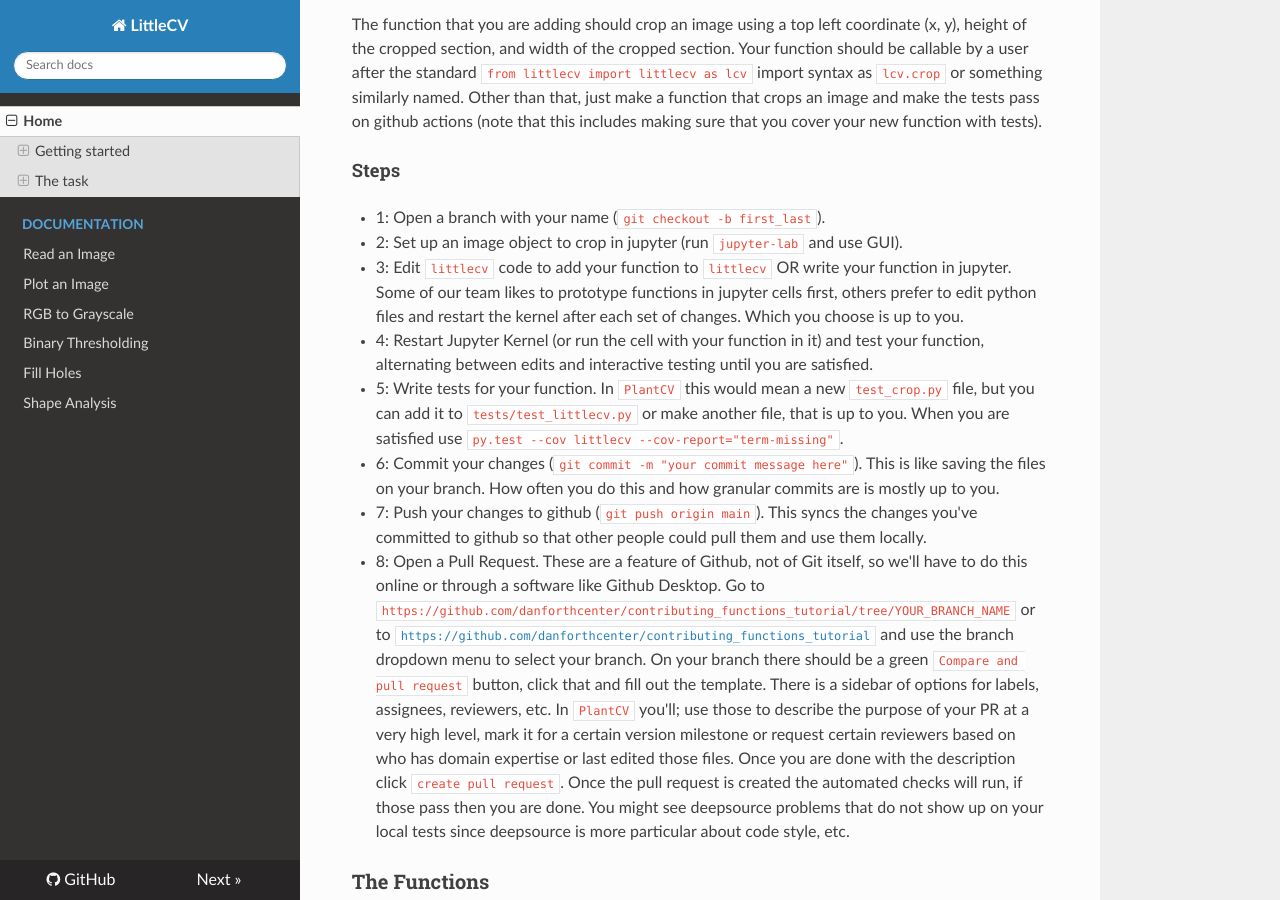
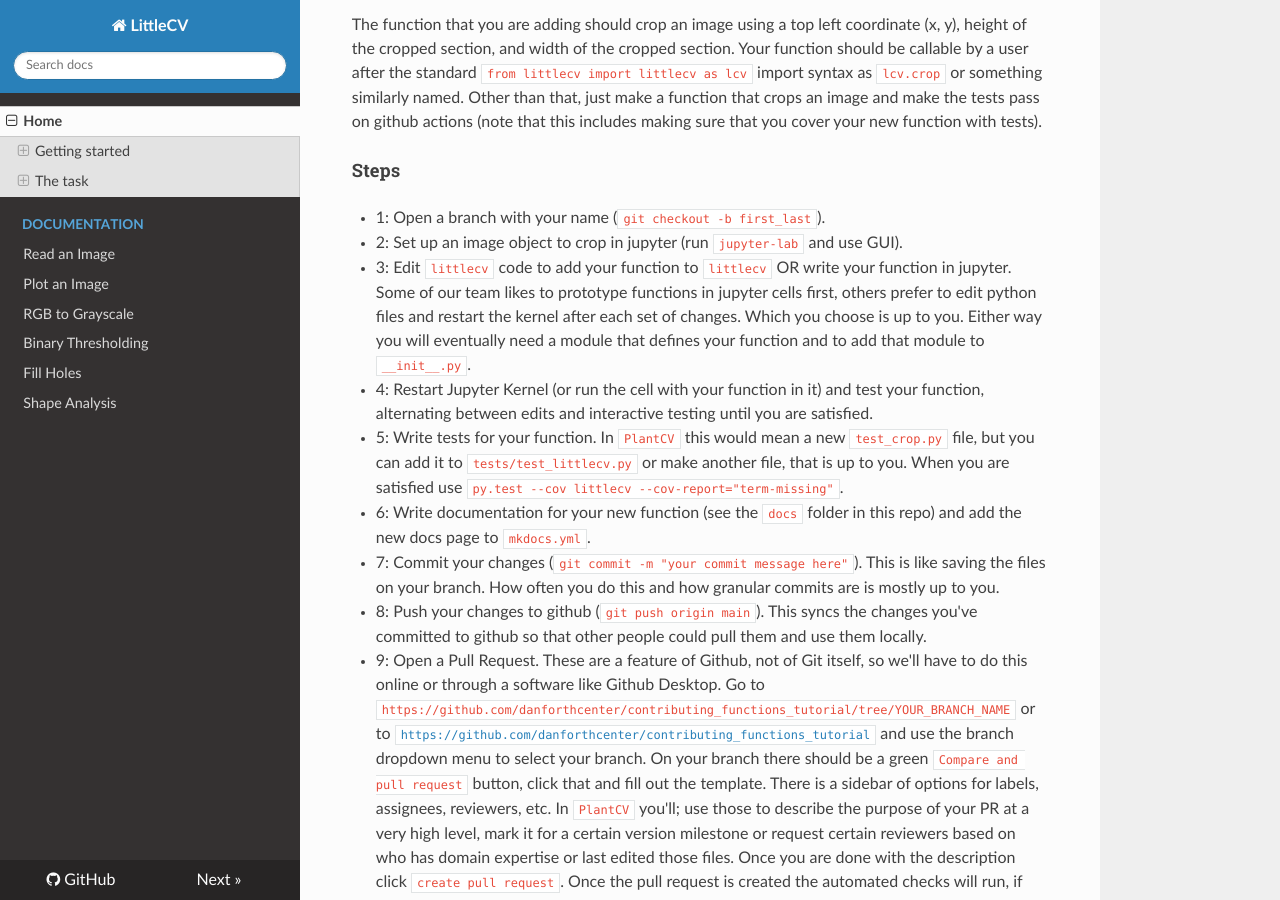
Before and after one commit to danforthcenter/contributing_functions_tutorial, an MkDocs documentation site: the page built from docs/index.md, in a window 1280 px wide and 900 px high, scrolled down 1246 px. Built offline with MkDocs 1.6.1, drawn with Linux system fonts in a browser that asks for light colours; nearby versions of some CDN libraries.

Commit message:
adding steps

```diff
--- a/docs/index.md
+++ b/docs/index.md
@@ -32,12 +32,13 @@ The function that you are adding should crop an image using a top left coordinat
 
 * 1: Open a branch with your name (`git checkout -b first_last`).
 * 2: Set up an image object to crop in jupyter (run `jupyter-lab` and use GUI).
-* 3: Edit `littlecv` code to add your function to `littlecv` OR write your function in jupyter. Some of our team likes to prototype functions in jupyter cells first, others prefer to edit python files and restart the kernel after each set of changes. Which you choose is up to you.
+* 3: Edit `littlecv` code to add your function to `littlecv` OR write your function in jupyter. Some of our team likes to prototype functions in jupyter cells first, others prefer to edit python files and restart the kernel after each set of changes. Which you choose is up to you. Either way you will eventually need a module that defines your function and to add that module to `__init__.py`.
 * 4: Restart Jupyter Kernel (or run the cell with your function in it) and test your function, alternating between edits and interactive testing until you are satisfied.
 * 5: Write tests for your function. In `PlantCV` this would mean a new `test_crop.py` file, but you can add it to `tests/test_littlecv.py` or make another file, that is up to you. When you are satisfied use `py.test --cov littlecv --cov-report="term-missing"`.
-* 6: Commit your changes (`git commit -m "your commit message here"`). This is like saving the files on your branch. How often you do this and how granular commits are is mostly up to you.
-* 7: Push your changes to github (`git push origin main`). This syncs the changes you've committed to github so that other people could pull them and use them locally.
-* 8: Open a Pull Request. These are a feature of Github, not of Git itself, so we'll have to do this online or through a software like Github Desktop. Go to `https://github.com/danforthcenter/contributing_functions_tutorial/tree/YOUR_BRANCH_NAME` or to [`https://github.com/danforthcenter/contributing_functions_tutorial`](https://github.com/danforthcenter/contributing_functions_tutorial) and use the branch dropdown menu to select your branch. On your branch there should be a green `Compare and pull request` button, click that and fill out the template. There is a sidebar of options for labels, assignees, reviewers, etc. In `PlantCV` you'll; use those to describe the purpose of your PR at a very high level, mark it for a certain version milestone or request certain reviewers based on who has domain expertise or last edited those files. Once you are done with the description click `create pull request`. Once the pull request is created the automated checks will run, if those pass then you are done. You might see deepsource problems that do not show up on your local tests since deepsource is more particular about code style, etc.
+* 6: Write documentation for your new function (see the `docs` folder in this repo) and add the new docs page to `mkdocs.yml`.
+* 7: Commit your changes (`git commit -m "your commit message here"`). This is like saving the files on your branch. How often you do this and how granular commits are is mostly up to you.
+* 8: Push your changes to github (`git push origin main`). This syncs the changes you've committed to github so that other people could pull them and use them locally.
+* 9: Open a Pull Request. These are a feature of Github, not of Git itself, so we'll have to do this online or through a software like Github Desktop. Go to `https://github.com/danforthcenter/contributing_functions_tutorial/tree/YOUR_BRANCH_NAME` or to [`https://github.com/danforthcenter/contributing_functions_tutorial`](https://github.com/danforthcenter/contributing_functions_tutorial) and use the branch dropdown menu to select your branch. On your branch there should be a green `Compare and pull request` button, click that and fill out the template. There is a sidebar of options for labels, assignees, reviewers, etc. In `PlantCV` you'll; use those to describe the purpose of your PR at a very high level, mark it for a certain version milestone or request certain reviewers based on who has domain expertise or last edited those files. Once you are done with the description click `create pull request`. Once the pull request is created the automated checks will run, if those pass then you are done. You might see deepsource problems that do not show up on your local tests since deepsource is more particular about code style, etc.
 
 ### The Functions
 
```
Also changed, not shown: readme.md (+6 -4 lines).
